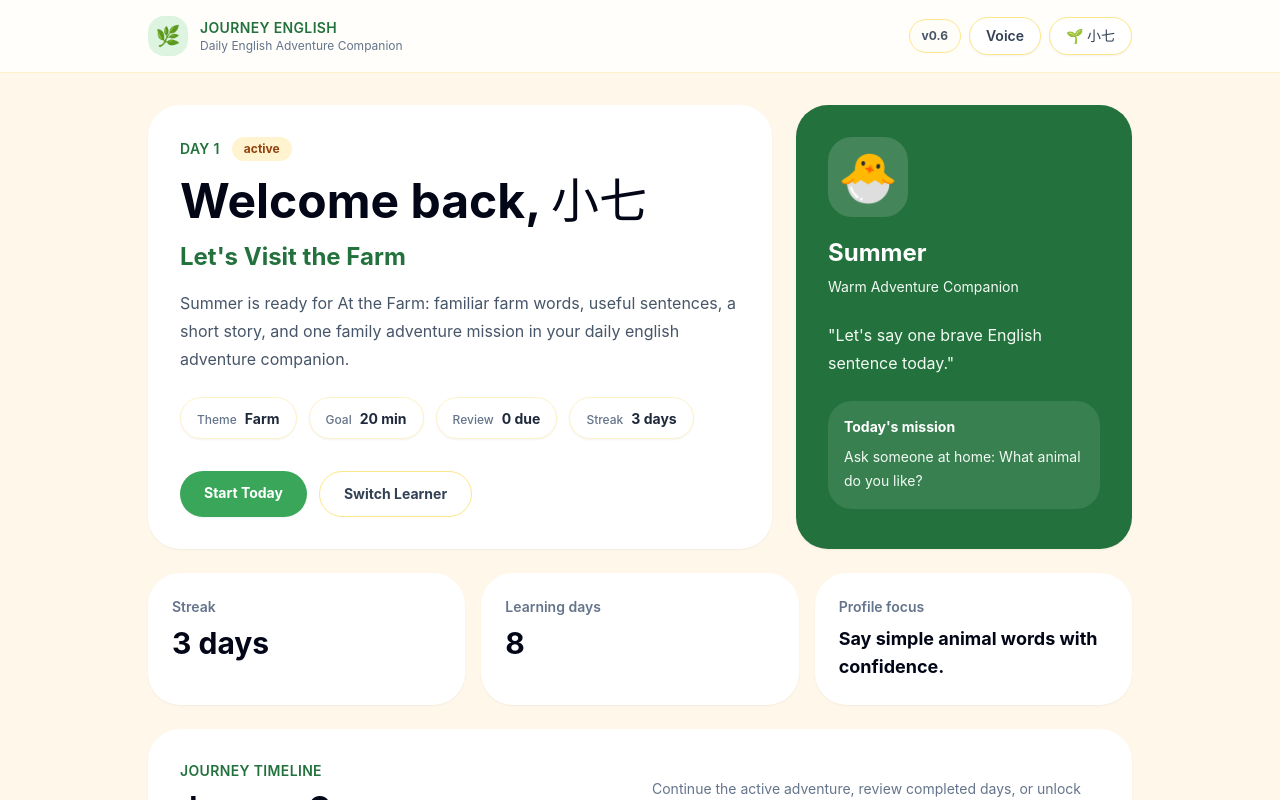
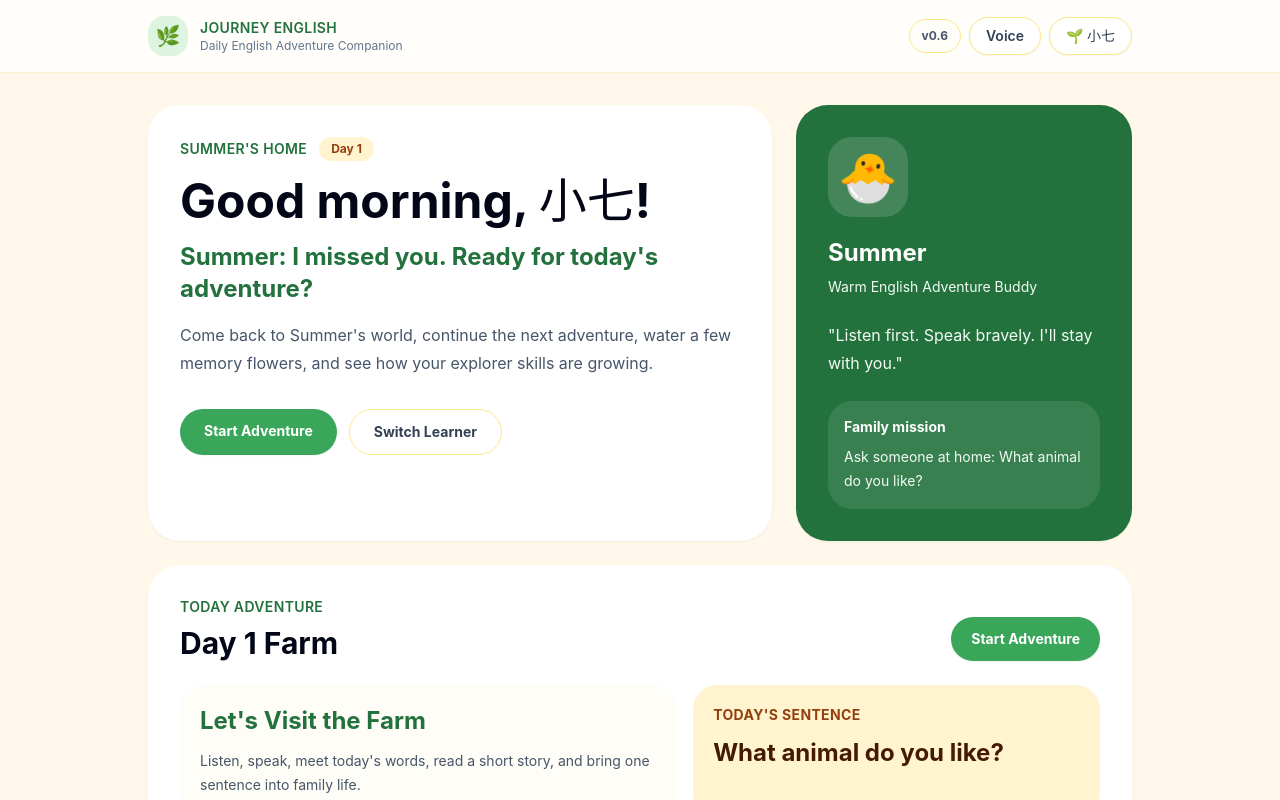
Before and after one commit to Sosogao/little-english, a React (Vite) app in the folder apps/web/: page /learners in a window 1280 px wide. Both pictures are taken after a click on the button 265 px from the left and 456 px from the top of the page. Shown: the top 800 px of the page. Built offline with nearby package versions, Linux system fonts and the light colour scheme.

Commit message:
Build v0.6 home journey

```diff
--- a/apps/web/src/pages/HomePage.tsx
+++ b/apps/web/src/pages/HomePage.tsx
@@ -1,11 +1,30 @@
 import { Link, Navigate, useNavigate } from 'react-router-dom';
 
-import { appConfig } from '@/config/appConfig';
-import { StatPill } from '@/components/ui/StatPill';
 import { useLearnerStore } from '@/stores/learnerStore';
 import { useLearningStore } from '@/stores/learningStore';
 import { useThemeStore } from '@/stores/themeStore';
 import { todayIsoDate } from '@/utils/date';
+
+const growthMetrics = [
+  { label: 'Listening', field: 'listeningLevel' },
+  { label: 'Speaking', field: 'speakingLevel' },
+  { label: 'Reading', field: 'readingLevel' },
+  { label: 'Vocabulary', field: 'vocabularyLevel' },
+] as const;
+
+function getSummerGreeting() {
+  const hour = new Date().getHours();
+
+  if (hour < 12) return 'Good morning';
+  if (hour < 18) return 'Good afternoon';
+  return 'Good evening';
+}
+
+function starRating(score = 0) {
+  const filled = Math.max(1, Math.min(5, Math.round(score / 20)));
+
+  return '★'.repeat(filled) + '☆'.repeat(5 - filled);
+}
 
 export function HomePage() {
   const navigate = useNavigate();
@@ -35,6 +54,7 @@ export function HomePage() {
   }
 
   const companion = getCompanionForLearner(activeLearner.id);
+  const companionName = companion?.name === 'Summer' ? companion.name : 'Summer';
   const profile = getProfileForLearner(activeLearner.id);
   const todayTheme = getTodayThemeForLearner(activeLearner.id);
   const journeyThemes = getThemesForLearner(activeLearner.id);
@@ -73,7 +93,12 @@ export function HomePage() {
     dayOneProgress.completedStepIds.includes('congratulations') ||
     dayOneTheme?.status === 'completed' ||
     todayTheme.dayIndex > 1;
-  const primaryActionLabel = isDayOneComplete ? 'Continue Learning' : 'Start Today';
+  const isTodayComplete = progress.completedStepIds.includes('congratulations');
+  const primaryActionLabel = isTodayComplete
+    ? 'Review Adventure'
+    : isDayOneComplete
+      ? 'Continue Adventure'
+      : 'Start Adventure';
 
   const isThemeComplete = (themeId: string) => {
     const themeProgress =
@@ -110,25 +135,8 @@ export function HomePage() {
     navigate('/learn');
   };
 
-  const journeySteps = [
-    { title: 'Warm-up', detail: `${todayTheme.content.warmup.length} quick lines` },
-    {
-      title: 'Conversation',
-      detail: `${todayTheme.content.conversation.length} gentle turns`,
-    },
-    {
-      title: 'Useful Sentences',
-      detail: `${todayTheme.content.usefulSentences.length} everyday lines`,
-    },
-    {
-      title: 'Vocabulary',
-      detail: `${todayTheme.content.vocabulary.length} farm words`,
-    },
-    { title: 'Story', detail: todayTheme.content.story.title },
-    { title: 'Shadowing', detail: `${todayTheme.content.shadowing.length} repeats` },
-    { title: 'Memory Garden', detail: `${reviewCount} due today` },
-    { title: 'Mission', detail: todayTheme.content.mission.exampleSentence },
-  ];
+  const nextChallengeDay = Math.min(maxCompletedDayIndex + 2, journeyThemes.length);
+  const explorerLevel = Math.max(1, Math.ceil(activeLearner.totalLearningDays / 2));
 
   return (
     <section className="space-y-6">
@@ -136,29 +144,22 @@ export function HomePage() {
         <div className="rounded-[2rem] bg-white p-6 shadow-sm sm:p-8">
           <div className="flex flex-wrap items-center gap-3">
             <p className="text-sm font-semibold uppercase tracking-wide text-meadow-700">
-              Day {todayTheme.dayIndex}
+              Summer&apos;s home
             </p>
             <span className="rounded-full bg-sunshine-100 px-3 py-1 text-xs font-bold text-amber-800">
-              {todayTheme.status}
+              Day {todayTheme.dayIndex}
             </span>
           </div>
           <h1 className="mt-4 text-4xl font-bold leading-tight text-slate-950 sm:text-5xl">
-            Welcome back, {activeLearner.displayName}
+            {getSummerGreeting()}, {activeLearner.displayName}!
           </h1>
           <p className="mt-4 text-2xl font-bold text-meadow-700">
-            {todayTheme.adventureTitle}
+            {companionName}: I missed you. Ready for today&apos;s adventure?
           </p>
           <p className="mt-4 max-w-2xl text-base leading-7 text-slate-600">
-            {companion?.name} is ready for {todayTheme.title}: familiar farm
-            words, useful sentences, a short story, and one family adventure
-            mission in your {appConfig.productTagline.toLowerCase()}.
+            Come back to Summer&apos;s world, continue the next adventure, water a
+            few memory flowers, and see how your explorer skills are growing.
           </p>
-          <div className="mt-6 flex flex-wrap gap-3">
-            <StatPill label="Theme" value={todayTheme.theme} />
-            <StatPill label="Goal" value={`${todayTheme.estimatedMinutes} min`} />
-            <StatPill label="Review" value={`${reviewCount} due`} />
-            <StatPill label="Streak" value={`${activeLearner.streakDays} days`} />
-          </div>
           <div className="mt-8 flex flex-wrap gap-3">
             <Link
               to="/learn"
@@ -177,17 +178,17 @@ export function HomePage() {
 
         <aside className="rounded-[2rem] bg-meadow-700 p-6 text-white shadow-sm sm:p-8">
           <div className="grid h-20 w-20 place-items-center rounded-3xl bg-white/15 text-5xl">
-            {companion?.avatarEmoji}
+            {companion?.avatarEmoji ?? '🌼'}
           </div>
-          <h2 className="mt-5 text-2xl font-bold">{companion?.name}</h2>
+          <h2 className="mt-5 text-2xl font-bold">{companionName}</h2>
           <p className="mt-2 text-sm capitalize text-meadow-50">
-            {companion?.personality} adventure companion
+            Warm English adventure buddy
           </p>
           <p className="mt-6 text-base leading-7 text-meadow-50">
-            &quot;Let&apos;s say one brave English sentence today.&quot;
+            &quot;Listen first. Speak bravely. I&apos;ll stay with you.&quot;
           </p>
           <div className="mt-6 rounded-3xl bg-white/10 p-4">
-            <p className="text-sm font-bold text-white">Today&apos;s mission</p>
+            <p className="text-sm font-bold text-white">Family mission</p>
             <p className="mt-2 text-sm leading-6 text-meadow-50">
               {todayTheme.content.mission.instruction}
             </p>
@@ -195,26 +196,43 @@ export function HomePage() {
         </aside>
       </div>
 
-      <div className="grid gap-4 md:grid-cols-3">
-        <div className="rounded-[2rem] bg-white p-6 shadow-sm">
-          <p className="text-sm font-semibold text-slate-500">Streak</p>
-          <p className="mt-2 text-3xl font-bold text-slate-950">
-            {activeLearner.streakDays} days
-          </p>
+      <section className="rounded-[2rem] bg-white p-6 shadow-sm sm:p-8">
+        <div className="flex flex-wrap items-end justify-between gap-4">
+          <div>
+            <p className="text-sm font-semibold uppercase tracking-wide text-meadow-700">
+              Today Adventure
+            </p>
+            <h2 className="mt-2 text-3xl font-bold text-slate-950">
+              Day {todayTheme.dayIndex} {todayTheme.theme}
+            </h2>
+          </div>
+          <Link
+            to="/learn"
+            className="rounded-full bg-meadow-500 px-5 py-3 text-sm font-bold text-white shadow-sm transition hover:bg-meadow-700"
+          >
+            {primaryActionLabel}
+          </Link>
         </div>
-        <div className="rounded-[2rem] bg-white p-6 shadow-sm">
-          <p className="text-sm font-semibold text-slate-500">Learning days</p>
-          <p className="mt-2 text-3xl font-bold text-slate-950">
-            {activeLearner.totalLearningDays}
-          </p>
+        <div className="mt-6 grid gap-4 md:grid-cols-[1.1fr_0.9fr]">
+          <div className="rounded-3xl bg-[#fffdf7] p-5">
+            <p className="text-2xl font-bold text-meadow-700">
+              {todayTheme.adventureTitle}
+            </p>
+            <p className="mt-3 text-sm leading-6 text-slate-600">
+              Listen, speak, meet today&apos;s words, read a short story, and
+              bring one sentence into family life.
+            </p>
+          </div>
+          <div className="rounded-3xl bg-sunshine-100 p-5">
+            <p className="text-sm font-bold uppercase tracking-wide text-amber-800">
+              Today&apos;s sentence
+            </p>
+            <p className="mt-3 text-2xl font-bold text-amber-950">
+              {todayTheme.content.mission.exampleSentence}
+            </p>
+          </div>
         </div>
-        <div className="rounded-[2rem] bg-white p-6 shadow-sm">
-          <p className="text-sm font-semibold text-slate-500">Profile focus</p>
-          <p className="mt-2 text-lg font-bold text-slate-950">
-            {profile?.learningGoal}
-          </p>
-        </div>
-      </div>
+      </section>
 
       <JourneyTimeline
         activeDayIndex={todayTheme.dayIndex}
@@ -223,41 +241,73 @@ export function HomePage() {
         themes={journeyThemes}
       />
 
-      <div id="today-plan" className="rounded-[2rem] bg-white p-6 shadow-sm sm:p-8">
+      <div className="grid gap-6 lg:grid-cols-[0.9fr_1.1fr]">
+        <section className="rounded-[2rem] bg-white p-6 shadow-sm sm:p-8">
+          <p className="text-sm font-semibold uppercase tracking-wide text-meadow-700">
+            Memory Garden
+          </p>
+          <h2 className="mt-2 text-3xl font-bold text-slate-950">
+            {reviewCount} flowers need water
+          </h2>
+          <p className="mt-3 text-sm leading-6 text-slate-600">
+            Review words when they are ready. Summer keeps the garden calm and
+            local to this learner.
+          </p>
+          <Link
+            to="/learn"
+            className="mt-6 inline-flex rounded-full border border-amber-200 bg-white px-5 py-3 text-sm font-bold text-slate-700 transition hover:border-meadow-500 hover:text-meadow-700"
+          >
+            Visit Memory Garden
+          </Link>
+        </section>
+
+        <section className="rounded-[2rem] bg-white p-6 shadow-sm sm:p-8">
+          <p className="text-sm font-semibold uppercase tracking-wide text-meadow-700">
+            Adventure Challenge
+          </p>
+          <h2 className="mt-2 text-3xl font-bold text-slate-950">
+            Explorer Challenge in 2 days
+          </h2>
+          <p className="mt-3 text-sm leading-6 text-slate-600">
+            After more adventures, Summer will invite {activeLearner.displayName}
+            to try a gentle challenge with listening, speaking, reading, and
+            vocabulary stars.
+          </p>
+          <p className="mt-5 rounded-3xl bg-[#fffdf7] px-4 py-3 text-sm font-bold text-slate-700">
+            Next preview: Day {nextChallengeDay || todayTheme.dayIndex} Explorer
+            Challenge
+          </p>
+        </section>
+      </div>
+
+      <section className="rounded-[2rem] bg-white p-6 shadow-sm sm:p-8">
         <div className="flex flex-wrap items-end justify-between gap-4">
           <div>
             <p className="text-sm font-semibold uppercase tracking-wide text-meadow-700">
-              Today&apos;s journey
+              Explorer Growth
             </p>
             <h2 className="mt-2 text-3xl font-bold text-slate-950">
-              {todayTheme.title}
+              Explorer Level {explorerLevel}
             </h2>
           </div>
-          <p className="max-w-md text-sm leading-6 text-slate-500">
-            A calm path for today: mostly familiar practice, a little new
-            language, and one small challenge.
+          <p className="text-sm font-semibold text-slate-500">
+            {activeLearner.streakDays} day streak
           </p>
         </div>
-
-        <div className="mt-6 grid gap-3 md:grid-cols-2">
-          {journeySteps.map((step, index) => (
-            <div
-              key={step.title}
-              className="flex items-center gap-4 rounded-3xl border border-amber-100 bg-[#fffdf7] p-4"
-            >
-              <span className="grid h-10 w-10 shrink-0 place-items-center rounded-2xl bg-sunshine-100 text-sm font-bold text-amber-800">
-                {index + 1}
-              </span>
-              <span>
-                <span className="block text-sm font-bold text-slate-900">
-                  {step.title}
-                </span>
-                <span className="block text-sm text-slate-500">{step.detail}</span>
-              </span>
+        <div className="mt-6 grid gap-3 sm:grid-cols-2 lg:grid-cols-4">
+          {growthMetrics.map((metric) => (
+            <div key={metric.label} className="rounded-3xl bg-[#fffdf7] p-5">
+              <p className="text-sm font-bold text-slate-600">{metric.label}</p>
+              <p className="mt-3 text-2xl font-bold text-amber-500">
+                {starRating(profile?.[metric.field])}
+              </p>
             </div>
           ))}
         </div>
-      </div>
+        <p className="mt-5 text-sm leading-6 text-slate-500">
+          Focus: {profile?.learningGoal ?? 'Build a daily English adventure habit.'}
+        </p>
+      </section>
     </section>
   );
 }
@@ -289,12 +339,12 @@ function JourneyTimeline({
             Journey timeline
           </p>
           <h2 className="mt-2 text-3xl font-bold text-slate-950">
-            Journey Queue
+            Summer&apos;s 30-Day Journey
           </h2>
         </div>
         <p className="max-w-md text-sm leading-6 text-slate-500">
-          Continue the active adventure, review completed days, or unlock the
-          next day after finishing today.
+          Completed adventures stay open for review. The next available day is
+          ready when the learner wants to keep going.
         </p>
       </div>
 
```
